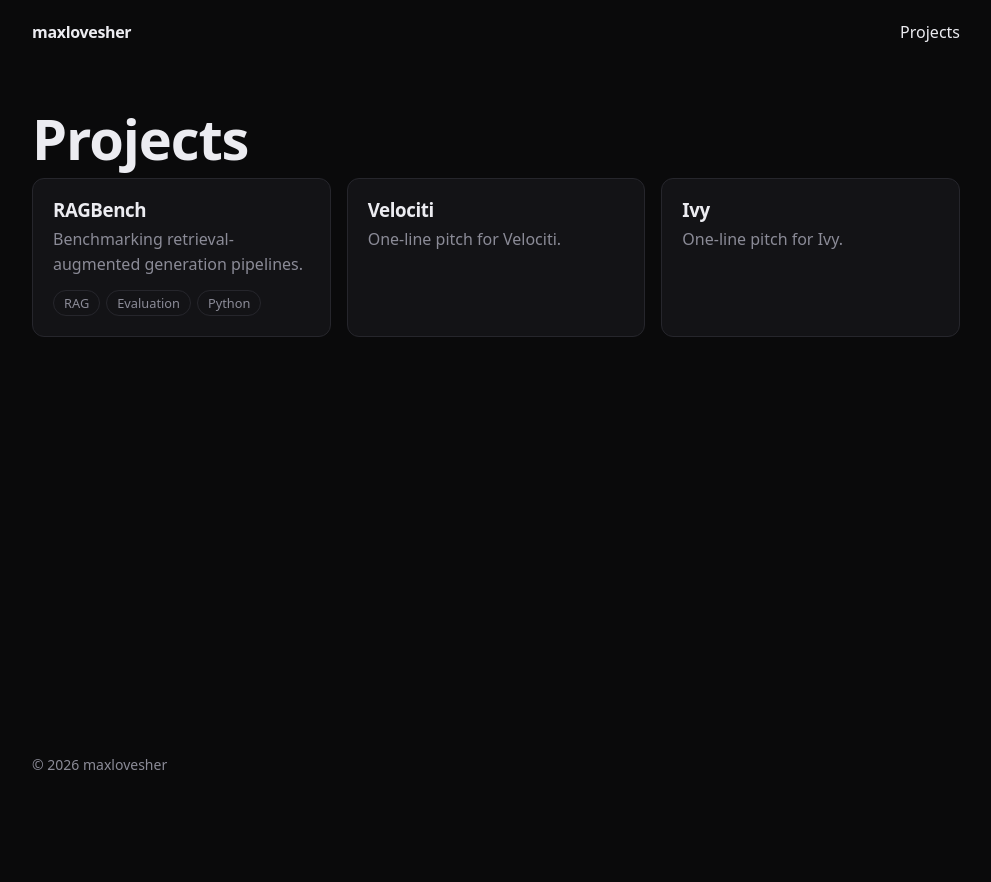
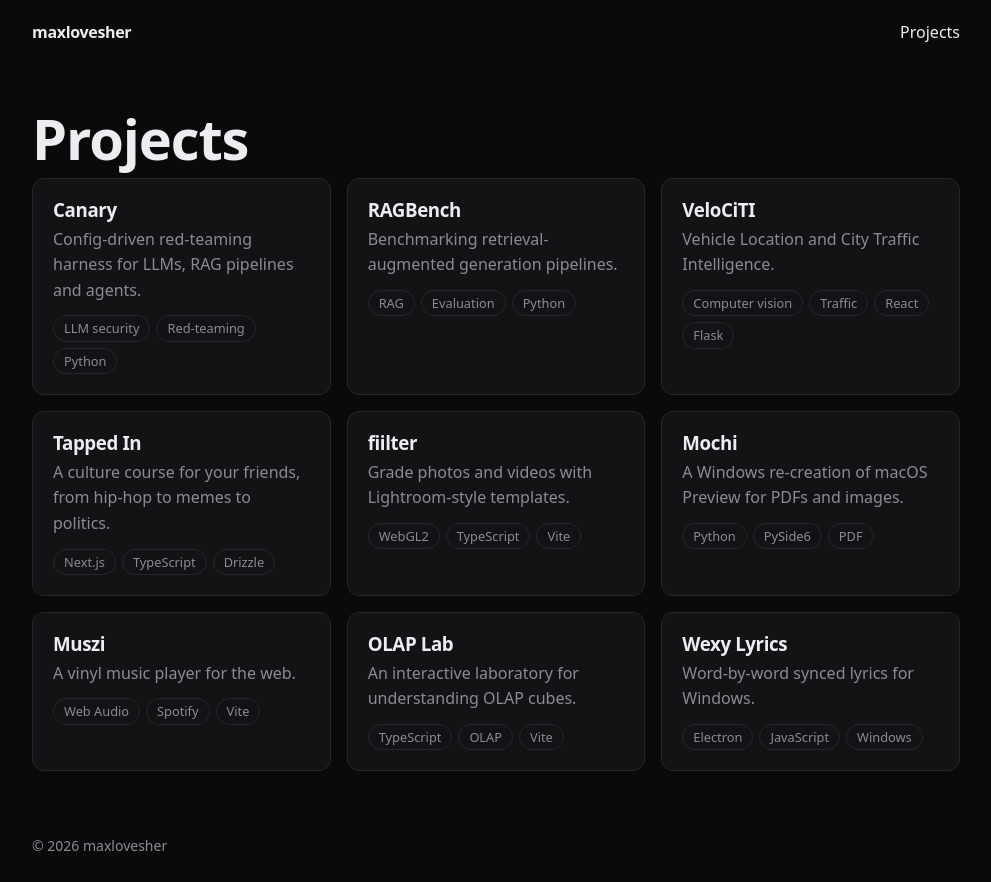
Before and after one commit to maxlovesher/envelope, a React (Vite) app: page /projects in a window 1280 px wide. Shown: the whole page, without its empty margins (144-1135 px from the left). Before the commit the page ends 800 px from the top, so only its background shows below. Built offline with nearby package versions, Linux system fonts and the light colour scheme.

Commit message:
List real projects and redirect to each project's own site

```diff
--- a/src/components/ProjectCard.jsx
+++ b/src/components/ProjectCard.jsx
@@ -1,8 +1,8 @@
 import { Link } from 'react-router-dom'
 
 export default function ProjectCard({ project }) {
-  return (
-    <Link to={`/${project.slug}`} className="card">
+  const body = (
+    <>
       <h3>{project.name}</h3>
       <p>{project.tagline}</p>
       {project.tags.length > 0 && (
@@ -12,6 +12,20 @@ export default function ProjectCard({ project }) {
           ))}
         </ul>
       )}
+    </>
+  )
+
+  if (project.url) {
+    return (
+      <a href={project.url} className="card">
+        {body}
+      </a>
+    )
+  }
+
+  return (
+    <Link to={`/${project.slug}`} className="card">
+      {body}
     </Link>
   )
 }
--- a/src/data/projects.js
+++ b/src/data/projects.js
@@ -1,28 +1,92 @@
-// Placeholder copy — replace summaries, tags and links with the real thing.
+const gh = (repo) => ({ label: 'GitHub', href: `https://github.com/maxlovesher/${repo}` })
+
+// Optional `url`: the project's own site. When set, tapping the project (or visiting /<slug>)
+// redirects there; without it the project gets a page on this site.
+
 export const projects = [
+  {
+    slug: 'canary',
+    name: 'Canary',
+    tagline: 'Config-driven red-teaming harness for LLMs, RAG pipelines and agents.',
+    description:
+      'Attacks a system, measures attack success, and measures how much each defense reduces attacks versus what it costs in normal usefulness. Built from a YAML config with deterministic runs and metrics implemented in the repo. Measured locally on qwen3:4b: a Llama Guard input filter cut attack success from 6% to 1% while false refusals rose from 18% to 31%.',
+    tags: ['LLM security', 'Red-teaming', 'Python'],
+    links: [gh('Canary')],
+  },
   {
     slug: 'ragbench',
     name: 'RAGBench',
     tagline: 'Benchmarking retrieval-augmented generation pipelines.',
     description:
-      'Placeholder: what RAGBench measures, how it works, and what you learned building it.',
+      'Every component (chunker, embedder, retriever, reranker, LLM provider) is a swappable strategy built from one config. Retrieval is scored with self-implemented Recall@K, Precision@K, MRR and nDCG@K; generation is scored with LLM-as-judge faithfulness and relevance.',
     tags: ['RAG', 'Evaluation', 'Python'],
+    url: 'https://ragbench-wine.vercel.app/',
+    links: [gh('RAGBench')],
+  },
+  {
+    slug: 'velociti',
+    name: 'VeloCiTI',
+    tagline: 'Vehicle Location and City Traffic Intelligence.',
+    description:
+      'An AI traffic-management platform for emergency green corridors, adaptive signal control and vehicle intelligence, built as a Smart India Hackathon prototype for Bhubaneswar. Simulates 100 junctions with multi-agent signal control, pre-empts signals ahead of an ambulance, and reads number plates (YOLOv8, OCR) or re-identifies vehicles without plates.',
+    tags: ['Computer vision', 'Traffic', 'React', 'Flask'],
+    links: [gh('VeloCiTI')],
+  },
+  {
+    slug: 'tapped-in',
+    name: 'Tapped In',
+    tagline: 'A culture course for your friends, from hip-hop to memes to politics.',
+    description:
+      'A randomized Culture IQ test, roadmaps of how artists got where they are, five-minute lessons with quizzes, a rank ladder from NPC to Certified Cultured, and accounts so progress follows you across devices.',
+    tags: ['Next.js', 'TypeScript', 'Drizzle'],
+    url: 'https://tapped-in-tau.vercel.app',
     links: [],
   },
   {
-    slug: 'velociti',
-    name: 'Velociti',
-    tagline: 'One-line pitch for Velociti.',
-    description: 'Placeholder: describe Velociti here.',
-    tags: [],
+    slug: 'fiilter',
+    name: 'fiilter',
+    tagline: 'Grade photos and videos with Lightroom-style templates.',
+    description:
+      'Build a look once and apply it to everything. Runs entirely in the browser on the GPU with WebGL2, so photos and videos never leave your computer. Supports Lightroom panels, tone curves, color grading, .xmp presets and .cube LUTs.',
+    tags: ['WebGL2', 'TypeScript', 'Vite'],
+    url: 'https://filter-delta-woad.vercel.app',
+    links: [gh('filter')],
+  },
+  {
+    slug: 'mochi',
+    name: 'Mochi',
+    tagline: 'A Windows re-creation of macOS Preview for PDFs and images.',
+    description:
+      'One lightweight window per document, with page reordering, merge, split and true redaction. Python and PySide6 on top of PyMuPDF, with ONNX-based background removal for images.',
+    tags: ['Python', 'PySide6', 'PDF'],
     links: [],
   },
   {
-    slug: 'ivy',
-    name: 'Ivy',
-    tagline: 'One-line pitch for Ivy.',
-    description: 'Placeholder: describe Ivy here.',
-    tags: [],
+    slug: 'muszi',
+    name: 'Muszi',
+    tagline: 'A vinyl music player for the web.',
+    description:
+      'Put a record on and drop the needle anywhere to play from that point. Plays your own files, stored only in your browser, or connects to Spotify. Translucent vinyl marbled from the cover art, a draggable tonearm, surface crackle and a 3D crate.',
+    tags: ['Web Audio', 'Spotify', 'Vite'],
+    url: 'https://muszi.maxlovesher.com/',
+    links: [gh('muszi')],
+  },
+  {
+    slug: 'olap-lab',
+    name: 'OLAP Lab',
+    tagline: 'An interactive laboratory for understanding OLAP cubes.',
+    description:
+      'A client-side app that turns a table into a live cube and makes slice, dice, roll-up, drill-down and pivot into direct-manipulation gestures. Every pixel is derived from a real query result.',
+    tags: ['TypeScript', 'OLAP', 'Vite'],
+    links: [gh('OLapV')],
+  },
+  {
+    slug: 'wexy',
+    name: 'Wexy Lyrics',
+    tagline: 'Word-by-word synced lyrics for Windows.',
+    description:
+      'A tray app that reads whatever you are playing and lights each word as it is sung, as a fullscreen idle overlay, a click-through layer or a windowed player.',
+    tags: ['Electron', 'JavaScript', 'Windows'],
     links: [],
   },
 ]
--- a/src/pages/Project.jsx
+++ b/src/pages/Project.jsx
@@ -1,3 +1,4 @@
+import { useEffect } from 'react'
 import { Link, useParams } from 'react-router-dom'
 import { projects } from '../data/projects.js'
 import NotFound from './NotFound.jsx'
@@ -7,7 +8,12 @@ export default function Project({ project: given }) {
   const { slug } = useParams()
   const project = given ?? projects.find((p) => p.slug === slug)
 
+  useEffect(() => {
+    if (project?.url) window.location.replace(project.url)
+  }, [project])
+
   if (!project) return <NotFound />
+  if (project.url) return null
 
   return (
     <article>
```
